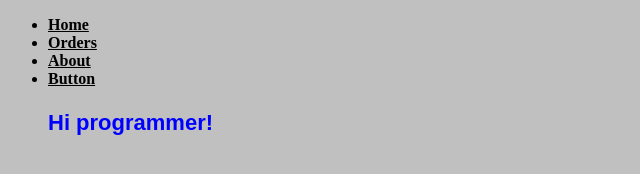
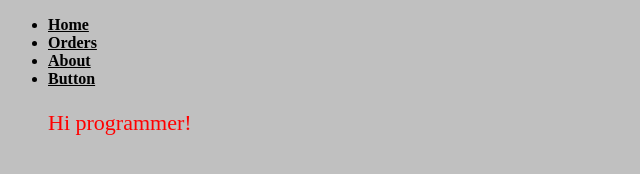
Before and after one commit to Zoli0072/Zoli0072.github.io, a plain HTML site: page bt.html in a window 1280 px wide. Shown: the whole page, without its empty margins (0-640 px from the left). Drawn offline with Linux system fonts and the light colour scheme.

Commit message:
page refresh

```diff
--- a/bt.html
+++ b/bt.html
@@ -21,7 +21,7 @@
         </li>
         <li><a href="/bt.html">Button</a></li>
 
-        <p>Hi programmer!</p>
+        <p id="hi_prog_bt"> Hi programmer!</p>
 
         <script src="js/main.js"></script>
     </ul>
--- a/css/style.css
+++ b/css/style.css
@@ -48,3 +48,7 @@ width: 25%;
     font-family: Times New Roman;
     font-weight: 500;
     text-align: left;}
+#hi_prog_bt {color: red;
+    font-family: Times New Roman;
+    font-weight: 500;
+    text-align: left;}
```
